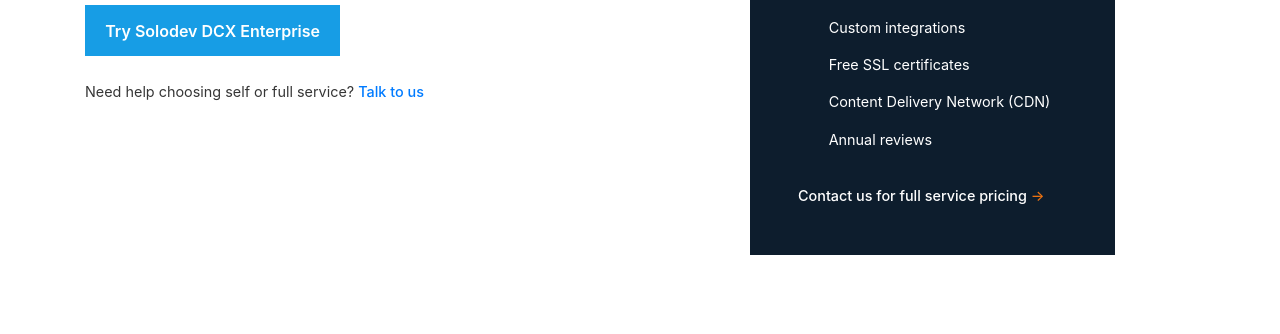
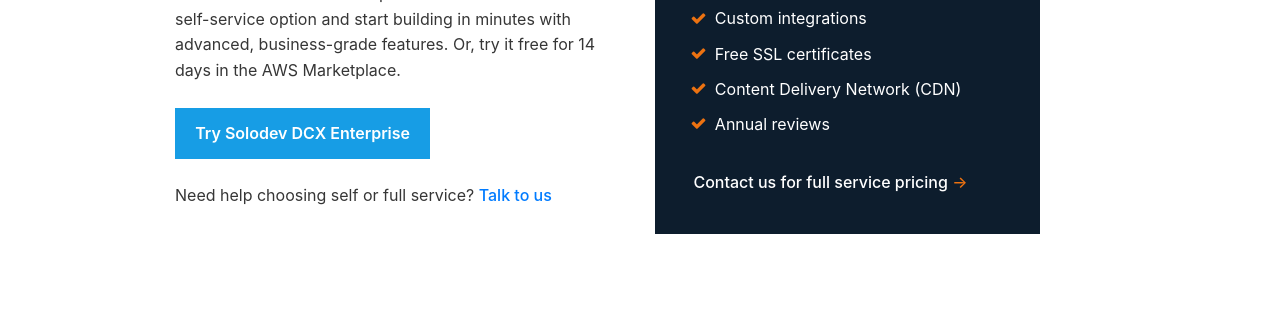
Before and after one commit to paristuzun/bootstrap-stacked-lists, a plain HTML site: page index.html in a window 1280 px wide. Shown: the part 607-941 px from the top of the page. Before the commit the page ends 862 px from the top, so only its background shows below. Drawn offline with nearby package versions, Linux system fonts and the light colour scheme.

Commit message:
responsive layout fixes

```diff
--- a/index.html
+++ b/index.html
@@ -7,6 +7,7 @@
 
     <!-- Bootstrap CSS -->
     <link rel="stylesheet" href="https://stackpath.bootstrapcdn.com/bootstrap/4.1.3/css/bootstrap.min.css" integrity="sha384-MCw98/SFnGE8fJT3GXwEOngsV7Zt27NXFoaoApmYm81iuXoPkFOJwJ8ERdknLPMO" crossorigin="anonymous">
+    <link rel="stylesheet" href="https://stackpath.bootstrapcdn.com/font-awesome/4.7.0/css/font-awesome.min.css">
     <link rel="stylesheet" href="style.css">
     <!-- Optional JavaScript -->
     <!-- jQuery first, then Popper.js, then Bootstrap JS -->
@@ -33,7 +34,7 @@
           <div class="col-md-10 col-lg-5 col-xl-4 mt-lg-0 mt-5 pr-lg-0 ml-lg-auto">
             <div class="bg-aws-blue text-white p-5">
               <h3>Enterprise features</h3>
-              <p class="lead fw-500 mt-3"><a href="/pricing" class="text-nobel">Go full service with our crew of engineers.</a></p>
+              <p class="lead fw-500 mt-3"><a href="#" class="text-nobel">Go full service with our crew of engineers.</a></p>
               <ul class="mt-4 wrap">
                 <li><span class="fa fa-check text-orange" aria-hidden="true"></span>Unlimited users</li>
                 <li><span class="fa fa-check text-orange" aria-hidden="true"></span>Unlimited websites</li>
--- a/style.css
+++ b/style.css
@@ -1,8 +1,7 @@
-
 body {
-    font-family: Inter,proxima-nova,"Helvetica Neue",Helvetica,Roboto,Arial,sans-serif;
+    font-family: Inter, proxima-nova, "Helvetica Neue", Helvetica, Roboto, Arial, sans-serif;
     color: #363636;
-    padding-top: 110px;
+    padding: 80px 0 100px 0;
     line-height: 1.6;
     font-size: 1rem;
   }
@@ -17,29 +16,46 @@
   }
 
   ul.wrap li {
-    text-indent: -.76em;
-    margin-bottom: 0.8rem;
+    text-indent: -0.76em;
+    margin-bottom: 0.6rem;
   }
 
   .right-0 {
-    right: 0!important;
+    right: 0 !important;
   }
+
   .top-0 {
-    top: 0!important;
+    top: 0 !important;
+  }
+
+  .neg-margin-left-s {
+    margin-left: -1rem !important;
+  }
+
+  .h-100 {
+    height: 100% !important;
+  }
+
+  .p-5 {
+    padding: 2.4rem !important;
+  }
+
+  .w-350p {
+    width: 350px !important;
   }
 
   /* Colors */
 
   .text-white {
-    color: #fff!important;
+    color: #fff !important;
   }
 
   .bg-aws-blue {
-    background-color: #0d1d2d!important;
+    background-color: #0d1d2d !important;
   }
 
   .text-nobel {
-    color: #a3a3a3!important;
+    color: #a3a3a3 !important;
     font-weight: 600;
   }
 
@@ -48,21 +64,23 @@
     background-color: #179de5;
     border-color: #179de5;
   }
+
   .btn {
     display: inline-block;
     font-weight: 400;
     text-align: center;
     vertical-align: middle;
     user-select: none;
-    padding: .375rem .75rem;
+    padding: 0.375rem 0.75rem;
     font-size: 1rem;
     line-height: 1.5;
     border-radius: 0;
-    transition: color .15s ease-in-out,background-color .15s ease-in-out,border-color .15s ease-in-out,box-shadow .15s ease-in-out;
+    transition: color 0.15s ease-in-out, background-color 0.15s ease-in-out, border-color 0.15s ease-in-out, box-shadow 0.15s ease-in-out;
   }
 
-.btn-group-lg>.btn, .btn-lg {
-    padding: .8rem 1.2rem;
+  .btn-group-lg>.btn,
+  .btn-lg {
+    padding: 0.8rem 1.2rem;
     font-size: 1rem;
     font-weight: 600;
   }
@@ -70,22 +88,31 @@
 
   /* Typography */
 
-.h1, .h2, .h3, .h4, .h5, .h6, h1, h2, h3, h4, h5, h6 {
+  .h1,
+  .h2,
+  .h3,
+  .h4,
+  .h5,
+  .h6,
+  h1,
+  h2,
+  h3,
+  h4,
+  h5,
+  h6 {
     -webkit-font-smoothing: antialiased;
     -moz-osx-font-smoothing: grayscale;
     line-height: 1.1;
   }
 
-@media (min-width: 992px) {
-.h1, h1 {
-    font-size: 3.5rem;
-}
-}
-.h1, h1 {
+
+  .h1,
+  h1 {
     font-size: 2.8rem;
   }
 
-.h3, h3 {
+  .h3,
+  h3 {
     font-size: 1.5rem;
   }
 
@@ -102,23 +129,12 @@
     font-weight: 500;
   }
 
-ul li {
-    list-style-type: none;
-}
-
   .fa-check::before {
     font-family: FontAwesome;
     content: "\f00c";
     display: inline-block;
     padding-right: 3px;
     vertical-align: middle;
-}
-
-ul.wrap li .fa {
-    padding-right: .5rem;
-}
-.text-orange {
-    color: #ec7211!important;
   }
 
   .fa {
@@ -130,9 +146,99 @@
     -moz-osx-font-smoothing: grayscale;
   }
 
+  ul li {
+    list-style-type: none;
+  }
+
+  ul.wrap li .fa {
+    padding-right: 0;
+  }
+
+  .text-orange {
+    color: #ec7211 !important;
+  }
 
   @media (min-width: 768px) {
-    body {
-        font-size: 0.9rem;
+    .col-md-10 {
+    flex: 0 0 83.333333%;
+    max-width: 83.333333%;
+}
+
+.container {
+    max-width: 720px;
+}
+
+.d-xl-block {
+    display: block!important;
+}
+
+
+.col-lg-1 {
+    -ms-flex: 0 0 8.333333%;
+    flex: 0 0 8.333333%;
+    max-width: 8.333333%;
 }
 }
+
+@media (min-width: 576px) {
+.container {
+    max-width: 540px;
+}
+
+.text-lg-left {
+    text-align: left!important;
+}
+}
+
+
+@media (min-width: 992px) {
+.mt-lg-6, .my-lg-6 {
+    margin-top: 4rem!important;
+}
+
+.col-lg-6 {
+    flex: 0 0 50%;
+    max-width: 50%;
+}
+
+.ml-lg-auto, .mx-lg-auto {
+    margin-left: auto!important;
+}
+.container {
+    max-width: 960px;
+}
+
+.pr-lg-0, .px-lg-0 {
+    padding-right: 0!important;
+}
+.mt-lg-0, .my-lg-0 {
+    margin-top: 0!important;
+}
+.mt-5, .my-5 {
+    margin-top: 3rem!important;
+}
+
+.col-lg-5 {
+    flex: 0 0 41.666667%;
+    max-width: 41.666667%;
+}
+
+
+.h1,
+h1 {
+  font-size: 3.5rem;
+}
+}
+
+@media (min-width: 768px) and (max-width: 991px) {
+.col-lg-1 {
+    -ms-flex: 0 0 8.333333%;
+    flex: 0 0 16%;
+    max-width: 16%;
+    padding-left: 0;
+}
+
+.col-md-10 {
+    padding-right: 0;
+}
+}
```
Lines whose indentation alone changed are shown as unchanged.
